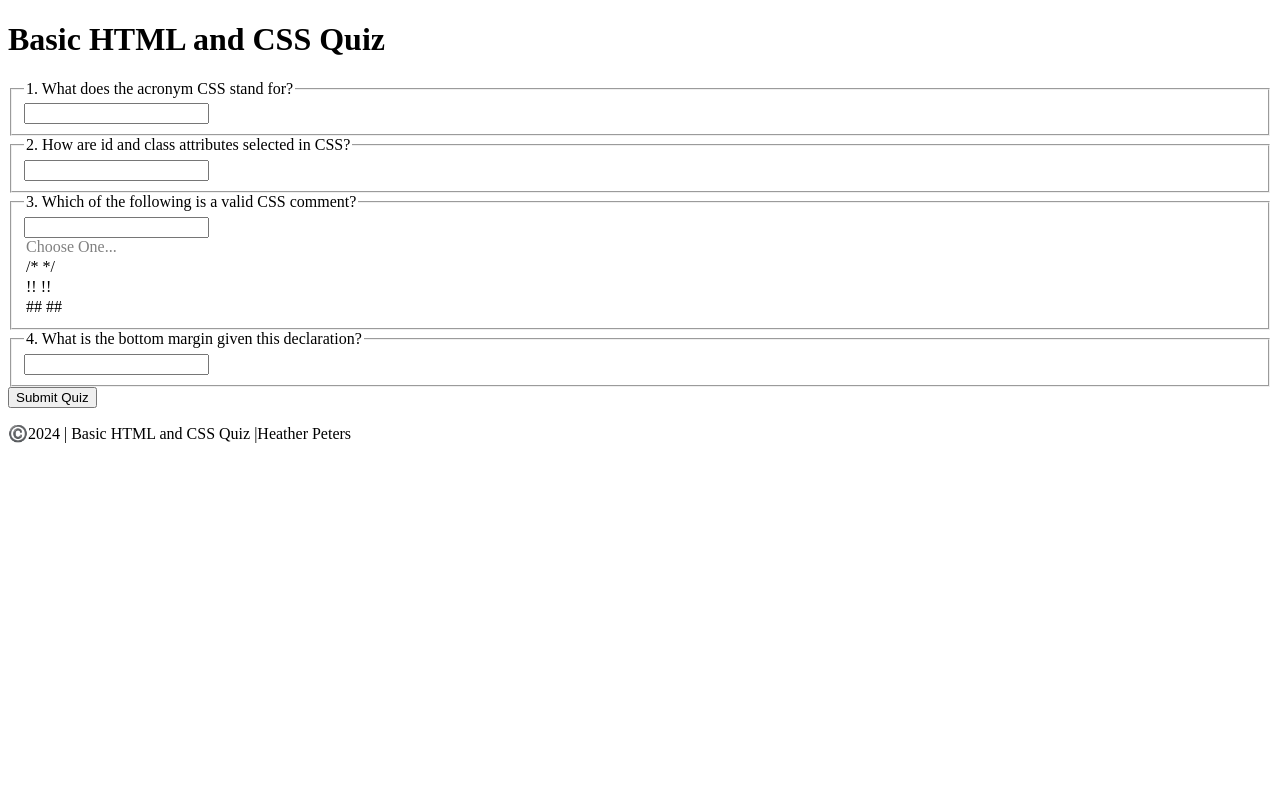
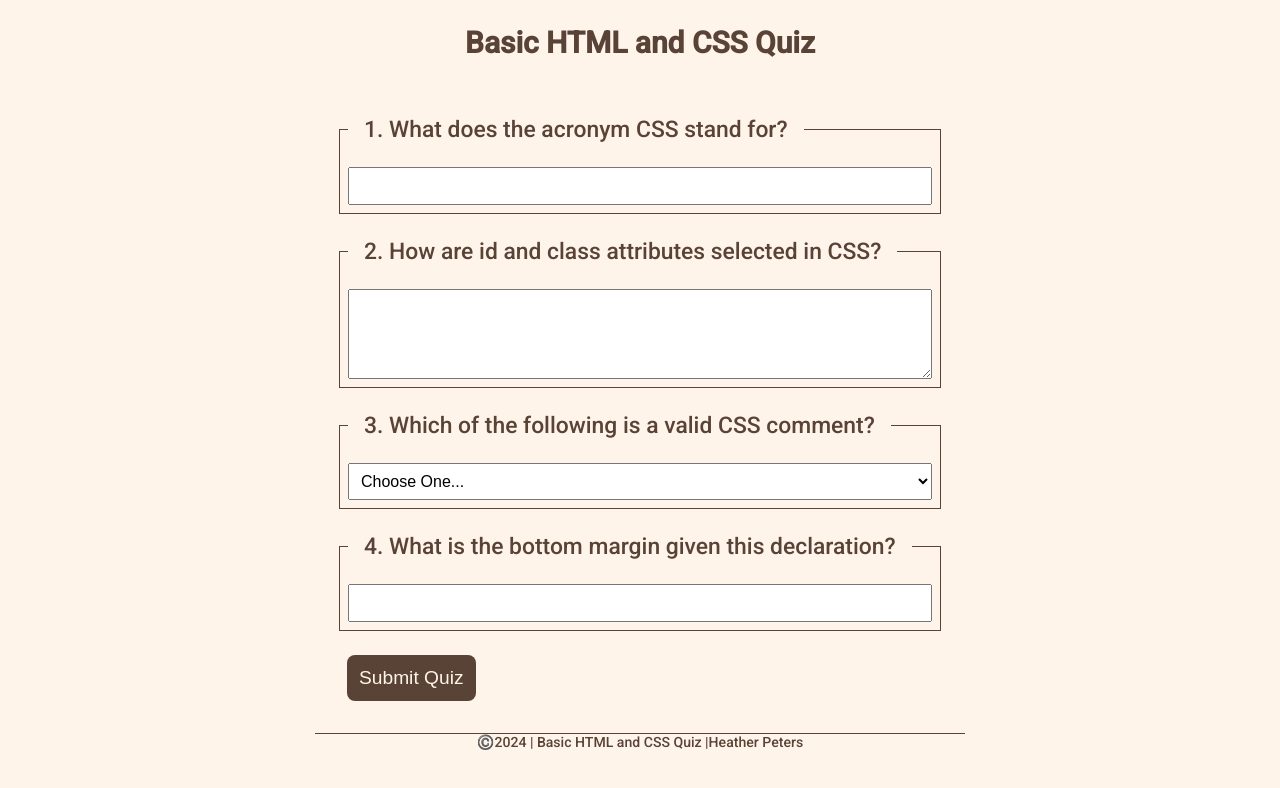
Before and after one commit to hpet2024/wdd130, a plain HTML site: page wwr/quiz.html in a window 1280 px wide. Drawn offline with Linux system fonts and the light colour scheme.

Commit message:
style quiz

```diff
--- a/wwr/quiz.html
+++ b/wwr/quiz.html
@@ -15,24 +15,28 @@
             <form>
                 <fieldset>
                     <legend>1. What does the acronym CSS stand for?</legend>
-                    <label for="q1"><input type="text" id="q1" name="q1"></label>
+                    <label for="q1"></label>
+                    <input type="text" id="q1" name="q1">
                 </fieldset>
                 <fieldset>
                     <legend>2. How are id and class attributes selected in CSS?</legend>
-                    <label for="q2"><input type="textarea" id="q2" name="q2" rows="4"></label>
+                    <label for="q2"></label>
+                    <textarea id="q2" name="q2" rows="4"></textarea>
                 </fieldset>
                 <fieldset>
                     <legend>3. Which of the following is a valid CSS comment?</legend>
-                    <label for="q3"><input type="select" id="q3" name="q3">
+                    <label for="q3"></label>
+                    <select id="q3" name="q3">
                         <option value="" selected disabled>Choose One...</option>
-                        <option value="slash astrisk">/* */</option>
-                        <option value="exclamation point">!! !!</option>
-                        <option value="hashtag">## ##</option>
-                    </label>
+                        <option value="slash astrisk">/*Comment*/</option>
+                        <option value="exclamation point">!!Comment!!</option>
+                        <option value="hashtag">##Comment##</option>
+                    </select>
                 </fieldset>
                 <fieldset>
                     <legend>4. What is the bottom margin given this declaration?</legend>
-                    <label for="q4"><input type="number" id="q4" name="q4"></label>
+                    <label for="q4"></label>
+                    <input type="number" id="q4" name="q4">
                 </fieldset>
                 <button type="submit">Submit Quiz</button>
             </form>
--- a/wwr/styles/quiz.css
+++ b/wwr/styles/quiz.css
@@ -0,0 +1,87 @@
+@import url('https://fonts.googleapis.com/css2?family=Open+Sans:wght@300&family=Roboto:wght@500&display=swap');
+
+* {
+	margin: 0;
+	padding: 0;
+    box-sizing: border-box;
+}
+
+body {
+    font-family: 'Roboto', sans-serif;
+    font-size: 1.1em;
+    padding: 0.5em;
+    margin: 0;
+    color: #594236;
+    background: #FFF4E9;
+}
+
+header {
+    margin: 0 auto;
+    width: 650px;
+}
+
+h1 {
+    margin: 1rem;
+    color:  #594236;
+    font-size: 1.7em;
+    text-align: center;
+}
+
+form {
+    width: 650px;
+    margin: 0 auto;
+    padding: 1rem;
+    background-color:  #FFF4E9;
+}
+
+fieldset {
+    display: grid;
+    margin: .5rem;
+    padding: .5rem;
+    border: 1px solid #594236;
+}
+
+legend {
+    padding: 1rem;
+    color: #594236;
+    font-size: 1.3em;
+}
+
+label {
+    text-align: right;
+    padding-right: 0.5rem;
+    font-size: 1.1rem;
+}
+
+label, textarea {
+    text-align: left;
+}
+
+input, select, textarea {
+    padding: .5rem;
+    font-size: 1rem;
+}
+
+button {
+    margin: 1rem;
+    background-color: #594236;
+    color: #FFF4E9;
+    border: none;
+    border-radius: .5rem;
+    padding: .75rem;
+    font-size: 1.2rem;
+}
+
+button :hover {
+    background-color:  #72F7;
+    color:  #B8A9A9;
+}
+
+footer {
+    margin: 0 auto;
+    width: 650px;
+    text-align: center;
+    font-size: 0.8em;
+    color: #594236;
+    border-top: 1px solid #594236;
+}
```
